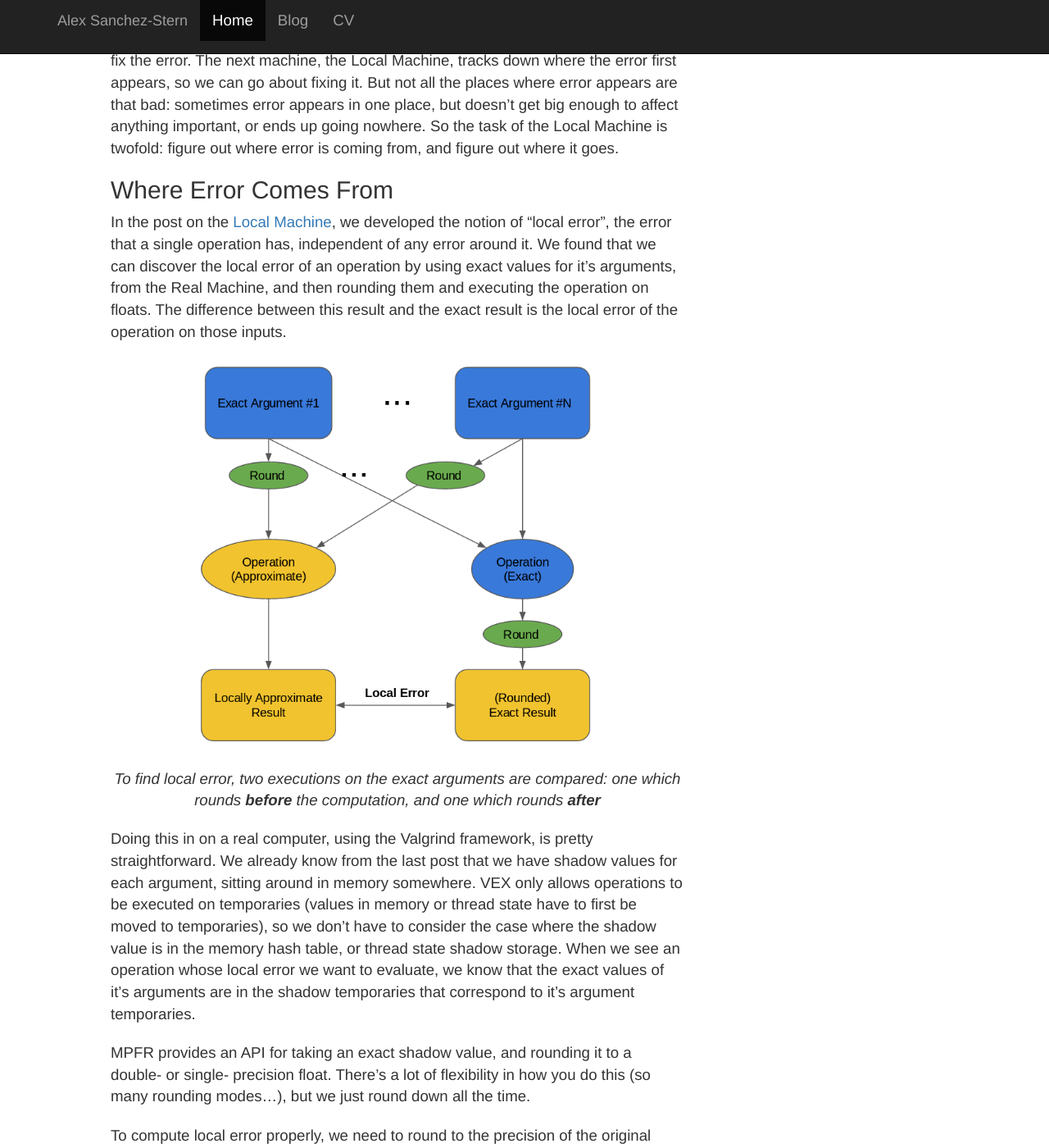
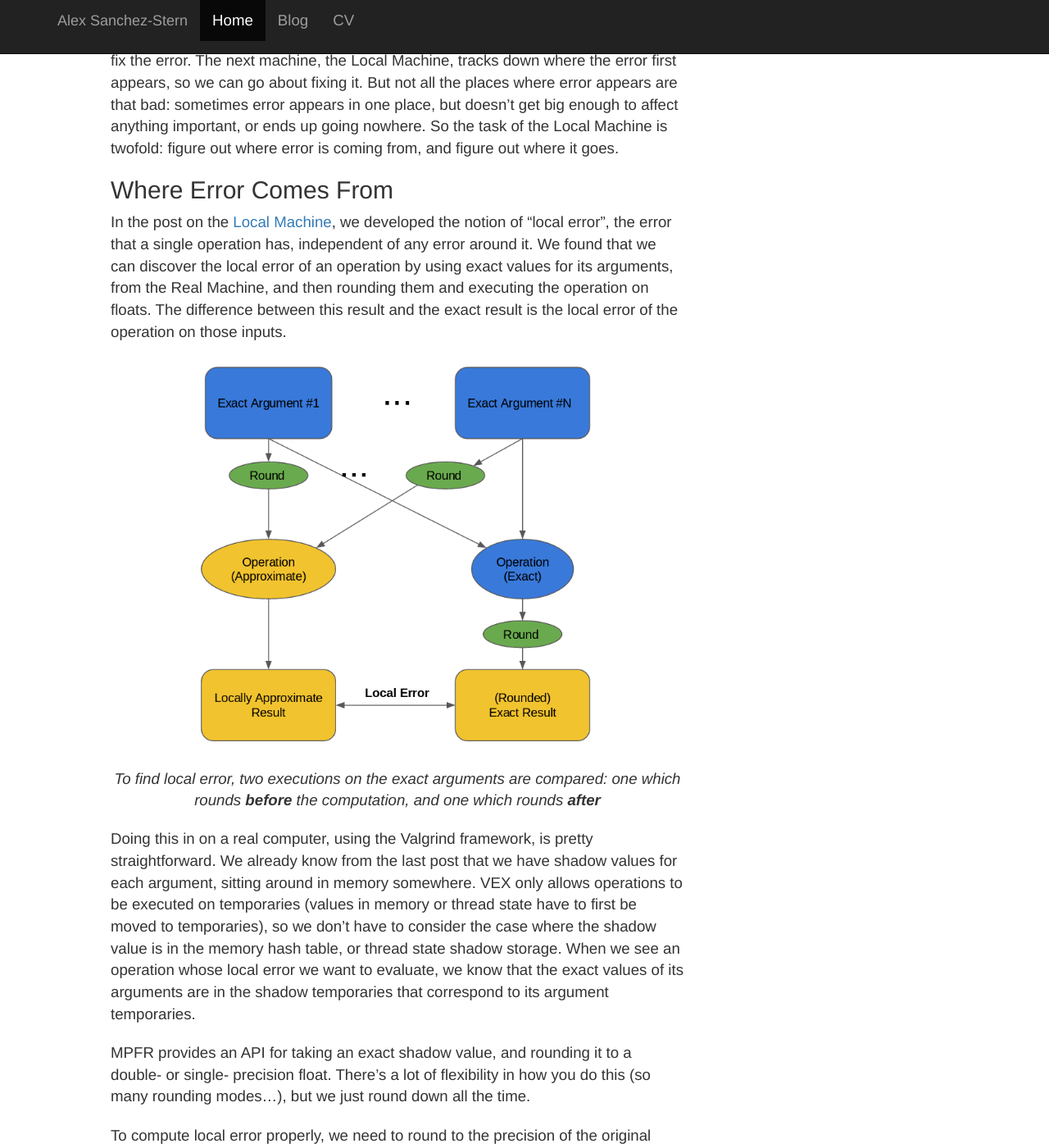
Before and after one commit to HazardousPeach/hazardouspeach.github.io, a Jekyll site: the page built from _posts/2017-09-09-herbgrind-8-the-local-machine-in-practice.md, in a window 1280 px wide and 1400 px high, scrolled down 985 px. Shown: the whole window at 82% size. Built offline with Jekyll 4.4.1, drawn with Linux system fonts in a browser that asks for light colours; nearby versions of some CDN libraries; formulas are drawn with MathJax 3; some of the changed text lies outside the part shown.

Commit message:
fixed it's/its

```diff
--- a/_posts/2017-09-09-herbgrind-8-the-local-machine-in-practice.md
+++ b/_posts/2017-09-09-herbgrind-8-the-local-machine-in-practice.md
@@ -53,7 +53,7 @@ the
 we developed the notion of "local error", the error that a single
 operation has, independent of any error around it. We found that we
 can discover the local error of an operation by using exact values for
-it's arguments, from the Real Machine, and then rounding them and
+its arguments, from the Real Machine, and then rounding them and
 executing the operation on floats. The difference between this result
 and the exact result is the local error of the operation on those
 inputs.
@@ -73,8 +73,8 @@ somewhere. VEX only allows operations to be executed on temporaries
 temporaries), so we don't have to consider the case where the shadow
 value is in the memory hash table, or thread state shadow
 storage. When we see an operation whose local error we want to
-evaluate, we know that the exact values of it's arguments are in the
-shadow temporaries that correspond to it's argument temporaries.
+evaluate, we know that the exact values of its arguments are in the
+shadow temporaries that correspond to its argument temporaries.
 
 MPFR provides an API for taking an exact shadow value, and rounding it
 to a double- or single- precision float. There's a lot of flexibility
@@ -250,7 +250,7 @@ captured in the abstract model.
 
 For a final closing blurb, I recently designed a new "drawing" version
 of the Herbgrind logo, a little more cleaned up than the photo
-version, for using on slides and such. Here's it's official debut:
+version, for using on slides and such. Here's its official debut:
 
 ![Herbgrind drawing logo]({{ site.baseurl }}/images/logo-drawing.svg){:class="centered"}
 
```
